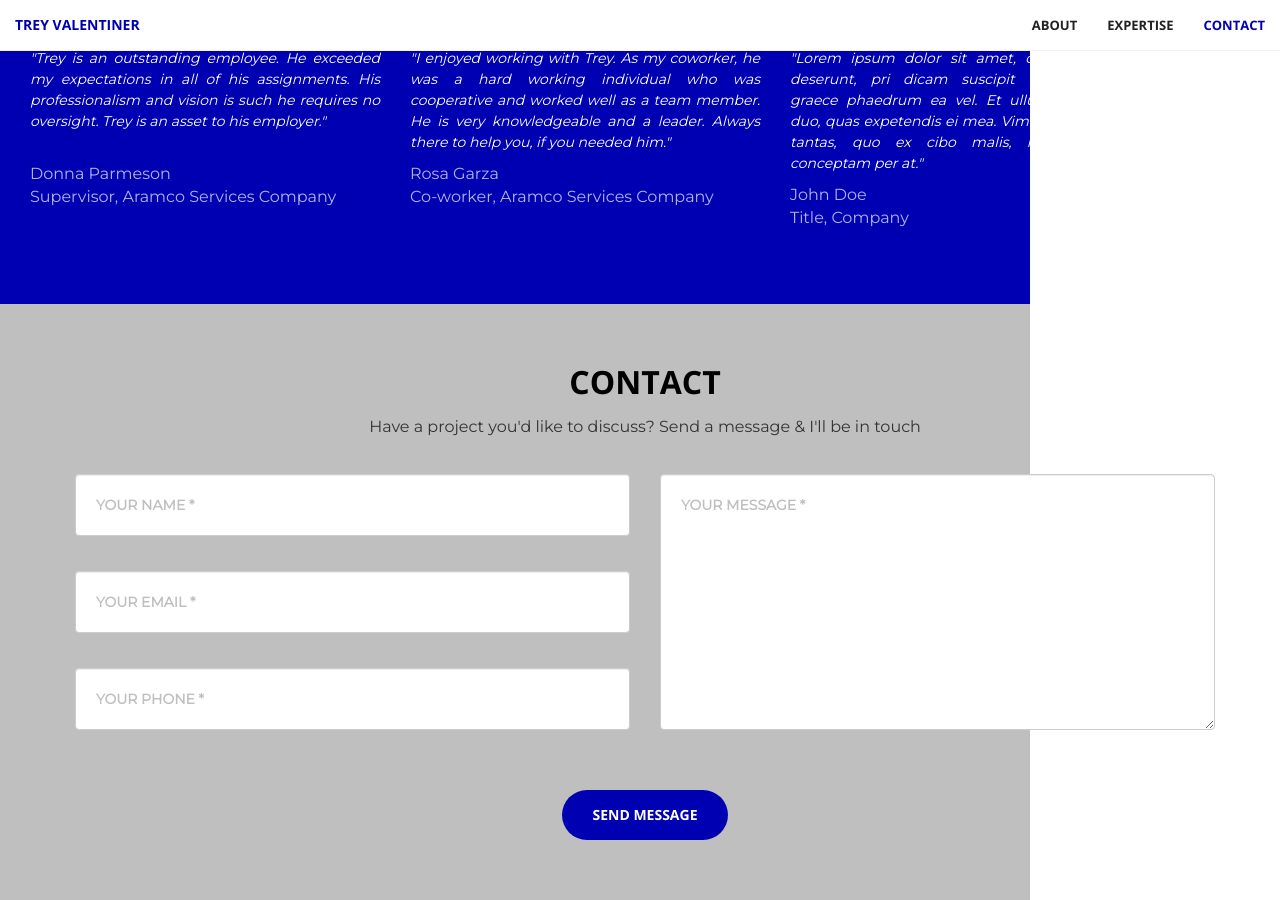
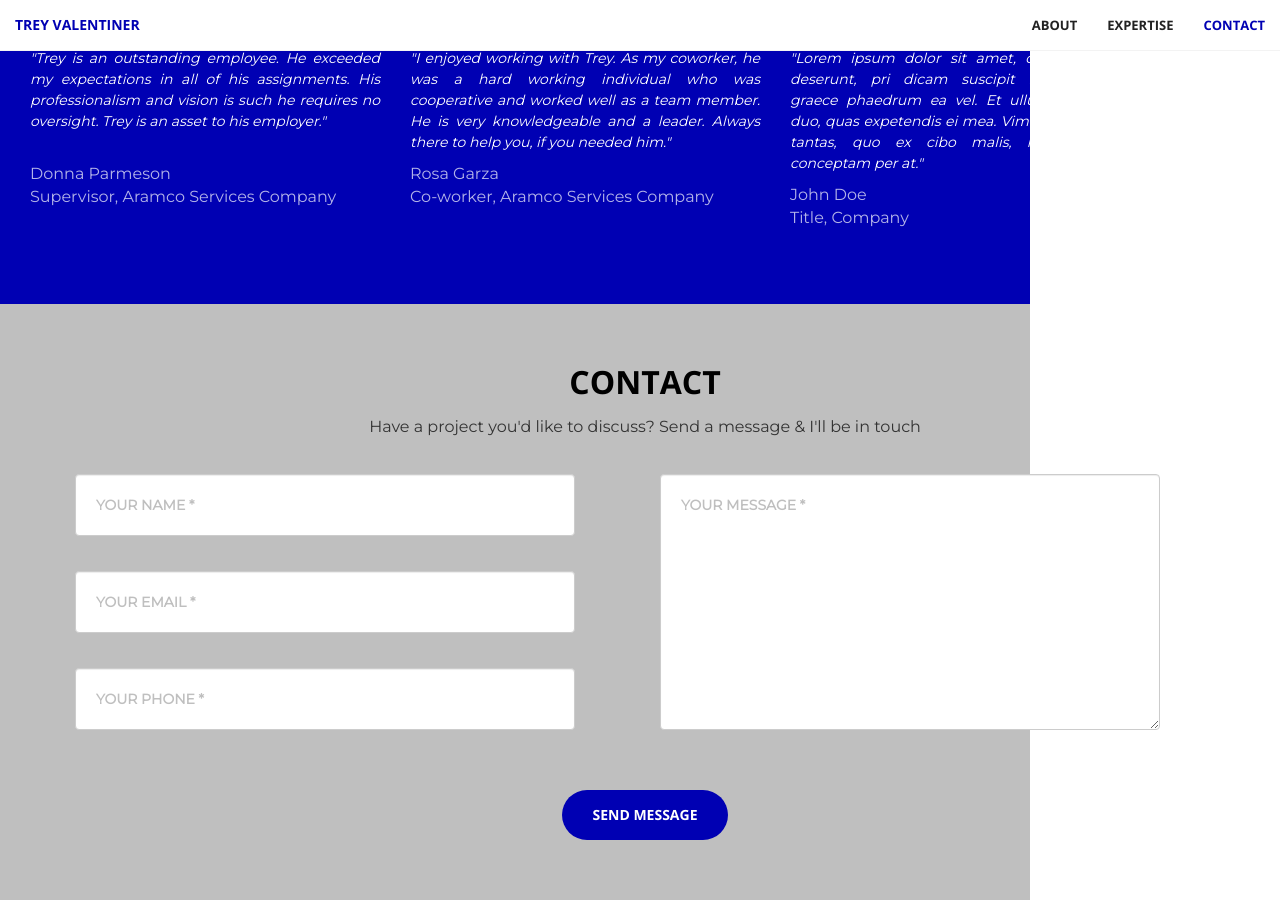
Before and after one commit to emmvalenti/emmvalenti.github.io, a Jekyll site: the page VAL_site-copy/index.html, which Jekyll copies as it is, in a window 1280 px wide and 900 px high, scrolled down 1827 px. Built offline with Jekyll 4.4.1, drawn with Linux system fonts in a browser that asks for light colours; nearby versions of some CDN libraries.

Commit message:
fix .form-control sizing for ipad, portrait & landscape views

```diff
--- a/VAL_site-copy/css/creative.css
+++ b/VAL_site-copy/css/creative.css
@@ -527,15 +527,24 @@ body {
   body {
     width: 810px;
   }
+  .form-control {
+    width: 90%;
+  }
 }
 /* For portrait layouts */
 @media only screen and (min-device-width: 481px) and (max-device-width: 1024px) and (orientation:portrait) {
   body {
     width: 810px;
   }
+  .form-control {
+    width: 90%;
+  }
 }/* For landscape layouts only */
 @media only screen and (min-device-width: 481px) and (max-device-width: 1024px) and (orientation:landscape) {
   body {
     width: 1030px;
   }
+  .form-control {
+    width: 90%;
+  }
 }
```
